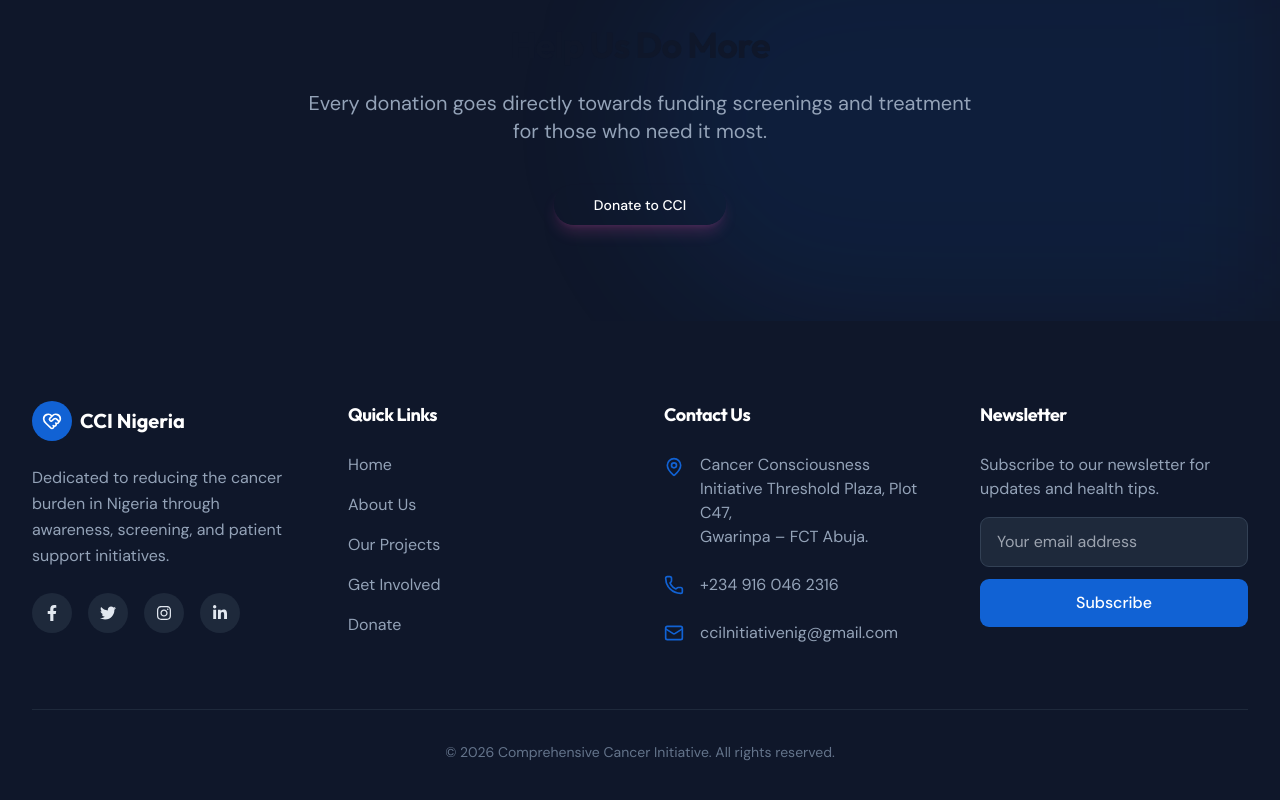
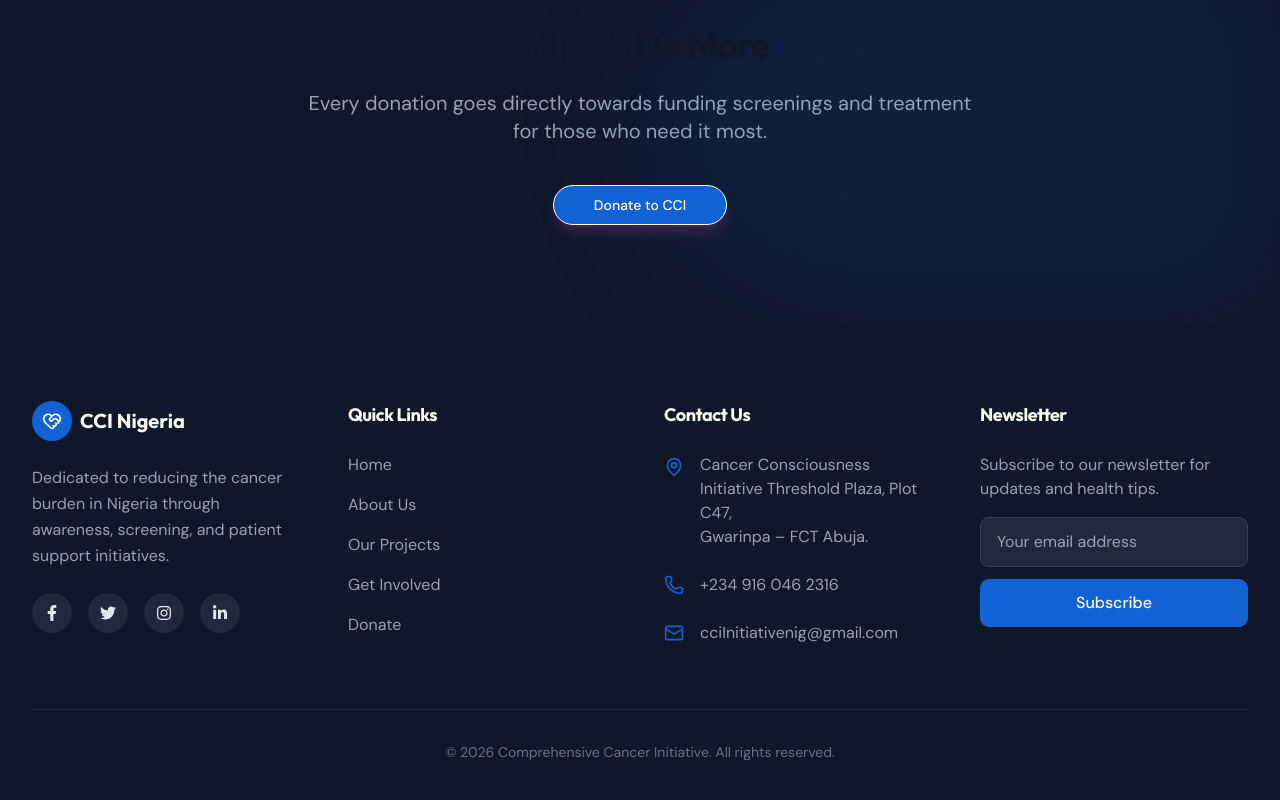
Before and after one commit to Ahmad-Zahradeen-Tahir/vcci, a React (Vite) app: page /projects in a window 1280 px wide. Shown: the part 1447-2247 px from the top of the page. Built offline with nearby package versions, Linux system fonts and the light colour scheme.

Commit message:
fixed minor issues (1)

```diff
--- a/src/pages/Projects.tsx
+++ b/src/pages/Projects.tsx
@@ -11,7 +11,6 @@ import {
   DialogTrigger
 } from "../components/ui/dialog";
 import { Info } from "lucide-react";
-import { ScrollArea } from "../components/ui/scroll-area";
 
 const projects = [
   {
@@ -227,7 +226,7 @@ export default function Projects() {
             Every donation goes directly towards funding screenings and treatment for those who need it most.
           </p>
           <Link href="/contact">
-            <Button size="lg" variant="accent" className="rounded-full shadow-lg shadow-accent/20 px-10">
+            <Button size="lg" variant="default" className="rounded-full shadow-lg shadow-accent/20 px-10">
               Donate to CCI
             </Button>
           </Link>
```
